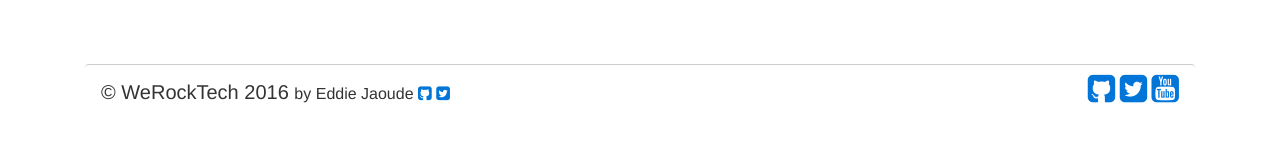
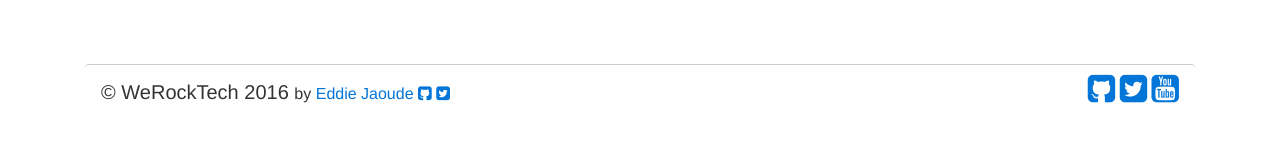
Before and after one commit to WeRockTech/werocktech.github.io, a Jekyll site: the page built from index.html, in a window 1280 px wide and 900 px high, scrolled down 8827 px. Shown: the part 669-811 px from the top of the window. Built offline with Jekyll 4.4.1, drawn with Linux system fonts in a browser that asks for light colours; part of the change alters nothing that is shown.

```diff
--- a/_includes/footer.html
+++ b/_includes/footer.html
@@ -2,7 +2,7 @@
     <p class="navbar-brand">
         &copy; WeRockTech 2016
         <small>
-            by Eddie Jaoude
+            by <a href="http://eddiejaoude.github.io" target="_blank">Eddie Jaoude</a>
             <a class="nav-link" href="https://github.com/eddiejaoude" target="_blank">
                 <i class="fa fa-github-square fa-1x"></i>
             </a>
```
